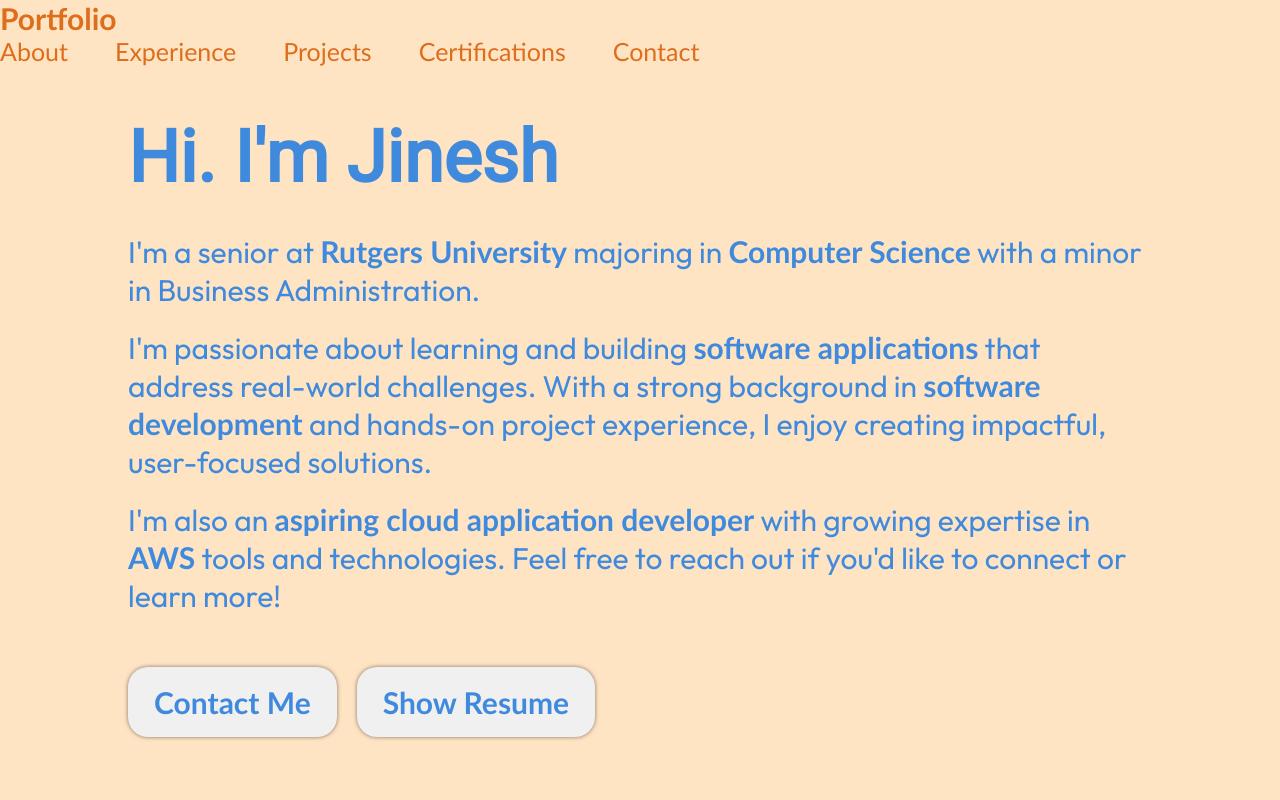
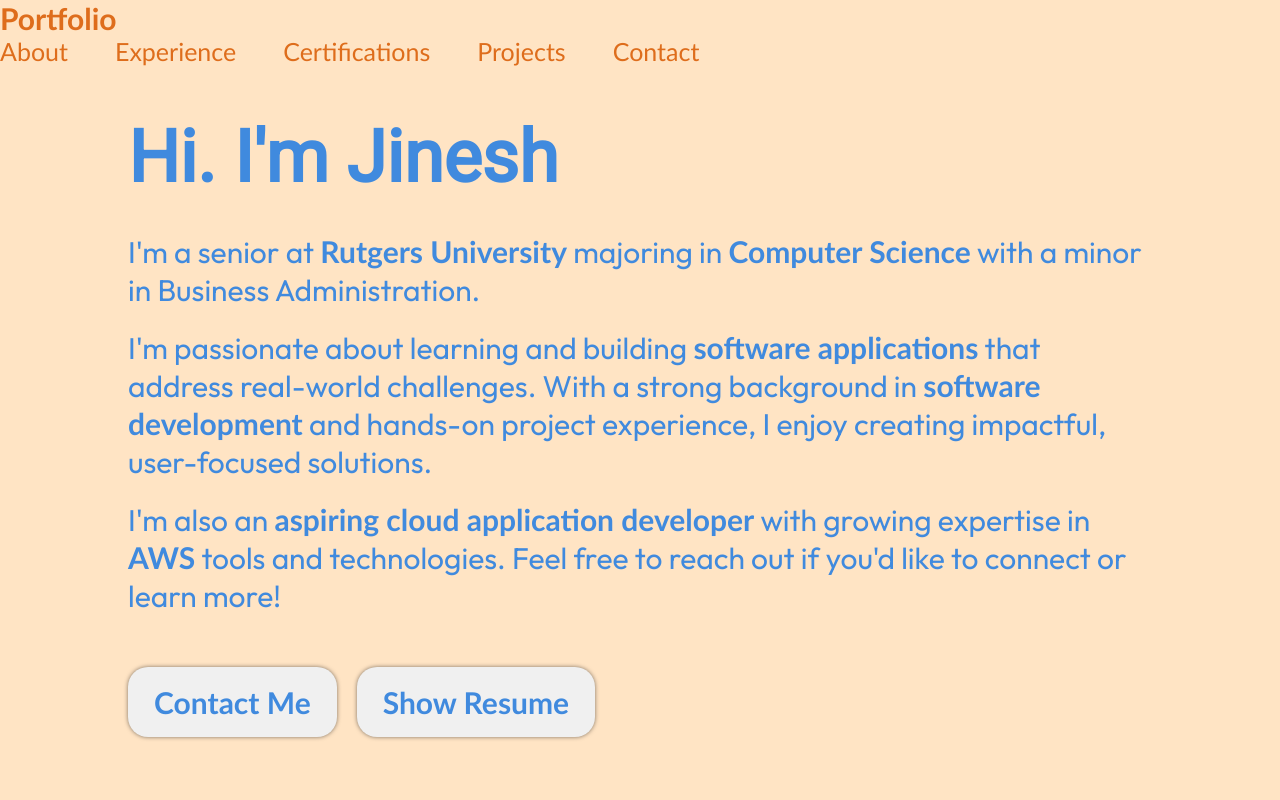
Before and after one commit to jmpatel2113/jineshpatel, a React (Vite) app: page / in a window 1280 px wide. Shown: the top 800 px of the page. Built offline with nearby package versions, Linux system fonts and the light colour scheme.

Commit message:
rearranged certifications section

```diff
--- a/src/App.jsx
+++ b/src/App.jsx
@@ -15,8 +15,8 @@ function App() {
       <Picture/>
       <About/>
       <Experience/>
+      <Certifications/>
       <Projects/>
-      <Certifications/>
       <Contact/>
     </div>
   )
--- a/src/components/Navbar/Navbar.jsx
+++ b/src/components/Navbar/Navbar.jsx
@@ -14,8 +14,8 @@ const Navbar = () => {
             <ul className={`${styles.menuItems} ${menuOpen && styles.menuOpen}`} onClick={() => setMenuOpen(false)}>
                 <li><a href="#about">About</a></li>
                 <li><a href="#experience">Experience</a></li>
+                <li><a href="#certifications">Certifications</a></li>
                 <li><a href="#projects">Projects</a></li>
-                <li><a href="#certifications">Certifications</a></li>
                 <li><a href="#contact">Contact</a></li>
             </ul>
 
```
